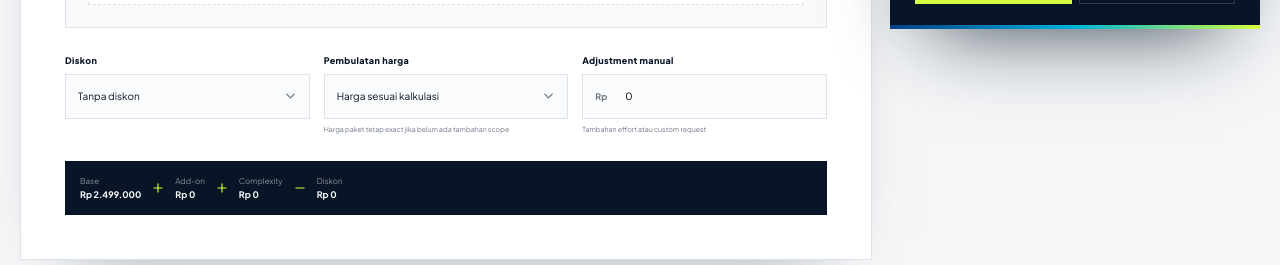
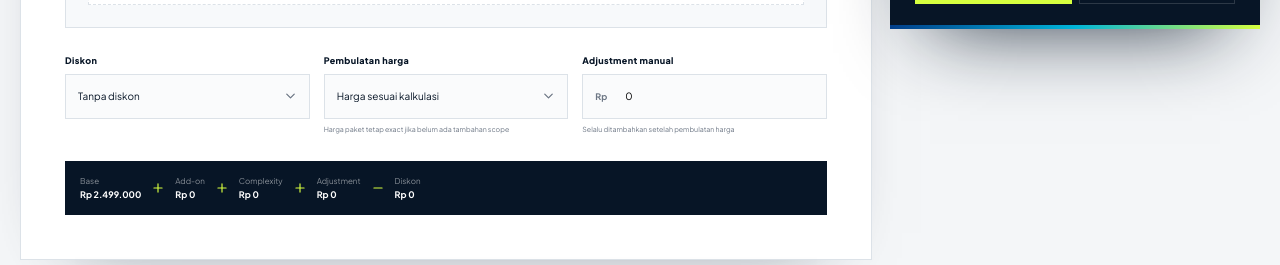
Before and after one commit to hmad28/calc-projek, a React (Vite) app: page / in a window 1280 px wide. Shown: the part 1140-1405 px from the top of the page. Built offline with nearby package versions, Linux system fonts and the light colour scheme.

Commit message:
fix: apply manual adjustment after rounding

```diff
--- a/src/main.jsx
+++ b/src/main.jsx
@@ -144,13 +144,14 @@ function App() {
   const chargeableItems = selectedItems.filter(item => !base.features.includes(item.id));
   const addonTotal = chargeableItems.reduce((sum, item) => sum + item.price, 0);
   const complexityCost = Math.round((base.price + addonTotal) * complexity.rate);
-  const subtotal = Math.max(0, base.price + addonTotal + complexityCost + manualAdjustment);
-  const hasScopePriceChange = addonTotal !== 0 || complexityCost !== 0 || manualAdjustment !== 0;
-  const roundedPrice = subtotal <= 0 ? 0 : !hasScopePriceChange || rounding === "exact" ? subtotal
-    : rounding === "50k" ? Math.ceil(subtotal / 50000) * 50000
-    : Math.max(99000, Math.round(subtotal / 500000) * 500000 - 1000);
-  const discount = Math.round(roundedPrice * Number(discountRate));
-  const sellingPrice = Math.max(0, roundedPrice - discount);
+  const scopeSubtotal = Math.max(0, base.price + addonTotal + complexityCost);
+  const hasScopePriceChange = addonTotal !== 0 || complexityCost !== 0;
+  const roundedScopePrice = scopeSubtotal <= 0 ? 0 : !hasScopePriceChange || rounding === "exact" ? scopeSubtotal
+    : rounding === "50k" ? Math.ceil(scopeSubtotal / 50000) * 50000
+    : Math.max(99000, Math.round(scopeSubtotal / 500000) * 500000 - 1000);
+  const adjustedPrice = Math.max(0, roundedScopePrice + manualAdjustment);
+  const discount = Math.round(adjustedPrice * Number(discountRate));
+  const sellingPrice = Math.max(0, adjustedPrice - discount);
 
   const infrastructureCost = fixedCostOptions.infrastructure.find(item => item[0] === infrastructure)?.[2] || 0;
   const toolsCost = fixedCostOptions.tools.find(item => item[0] === tools)?.[2] || 0;
@@ -227,10 +228,10 @@ function App() {
             <SelectField label="Pembulatan harga" value={rounding} onChange={e => setRounding(e.target.value)} hint="Harga paket tetap exact jika belum ada tambahan scope">
               <option value="exact">Harga sesuai kalkulasi</option><option value="50k">Bulat ke atas 50 ribu</option><option value="charm">Charm price x.999</option>
             </SelectField>
-            <MoneyInput label="Adjustment manual" value={manualAdjustment} onChange={setManualAdjustment} hint="Tambahan effort atau custom request"/>
+            <MoneyInput label="Adjustment manual" value={manualAdjustment} onChange={setManualAdjustment} hint="Selalu ditambahkan setelah pembulatan harga"/>
           </div>
 
-          <div className="formula-line"><span>Base <b>{base.custom ? "Custom" : rupiah(base.price)}</b></span><Plus size={14}/><span>Add-on <b>{rupiah(addonTotal)}</b></span><Plus size={14}/><span>Complexity <b>{rupiah(complexityCost)}</b></span><Minus size={14}/><span>Diskon <b>{rupiah(discount)}</b></span></div>
+          <div className="formula-line"><span>Base <b>{base.custom ? "Custom" : rupiah(base.price)}</b></span><Plus size={14}/><span>Add-on <b>{rupiah(addonTotal)}</b></span><Plus size={14}/><span>Complexity <b>{rupiah(complexityCost)}</b></span><Plus size={14}/><span>Adjustment <b>{rupiah(manualAdjustment)}</b></span><Minus size={14}/><span>Diskon <b>{rupiah(discount)}</b></span></div>
         </article>
 
         <article className="calc-card cost-card">
```
Also changed, not shown: 1 other file (tests, documents, lock files or other folders).
